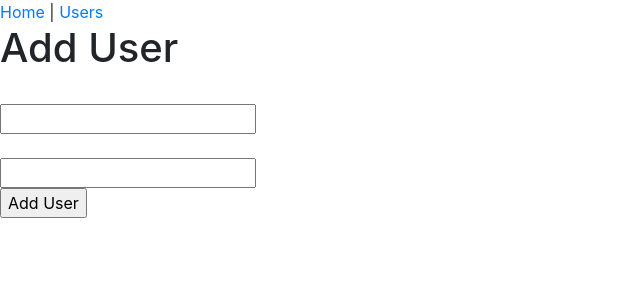
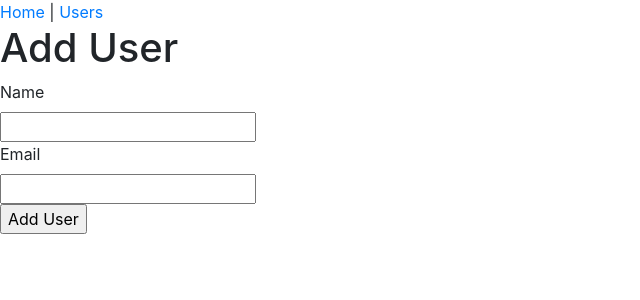
Before and after one commit to coryhouse/athena-watertown, a React (Create React App) app: page /user/1 in a window 1280 px wide. Shown: the top 300 px of the page, without its empty margins (0-640 px from the left). Built offline with nearby package versions, Linux system fonts and the light colour scheme; data requests are answered from the project's data file.

Commit message:
add label

```diff
--- a/src/Input.js
+++ b/src/Input.js
@@ -4,7 +4,7 @@ import PropTypes from "prop-types";
 function Input(props) {
   return (
     <div>
-      <label htmlFor={props.id}></label>
+      <label htmlFor={props.id}>{props.label}</label>
       <br />
       <input
         id={props.id}
```
